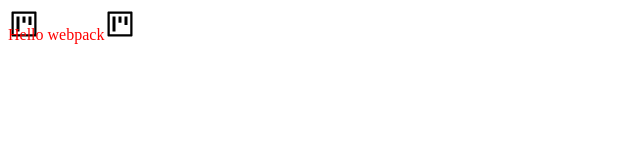
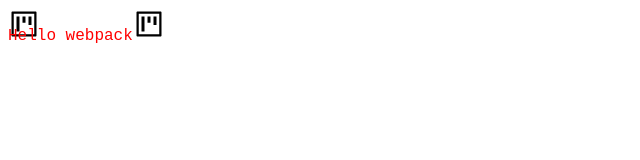
Before and after one commit to travonf/learn_webpack, a website built with webpack: page dist/index.html in a window 1280 px wide. Shown: the whole page, without its empty margins (0-640 px from the left). Built offline with nearby package versions, Linux system fonts and the light colour scheme.

Commit message:
03. 管理资源 加载字体

```diff
--- a/src/index.css
+++ b/src/index.css
@@ -1,4 +1,13 @@
+@font-face {
+    font-family: 'MyFont';
+    src: url('./NotoSans-Regular.ttf') format('ttf'),
+    url('./SourceCodePro-Regular.ttf') format('ttf');
+    font-weight: 600;
+    font-style: normal;
+}
+
 .hello {
     color: red;
     background: url('./project.svg') no-repeat;
+    font-family: 'MyFont', monospace;
 }
--- a/webpack.config.js
+++ b/webpack.config.js
@@ -21,6 +21,12 @@
                     'file-loader'
                 ]
             },
+            {
+                test: /\.(woff|woff2|eot|ttf|otf)$/,
+                use: [
+                    'file-loader'
+                ]
+            },
         ]
     }
 };
```
Also changed, not shown: src/NotoSans-Regular.ttf (added), src/SourceCodePro-Regular.ttf (added).
